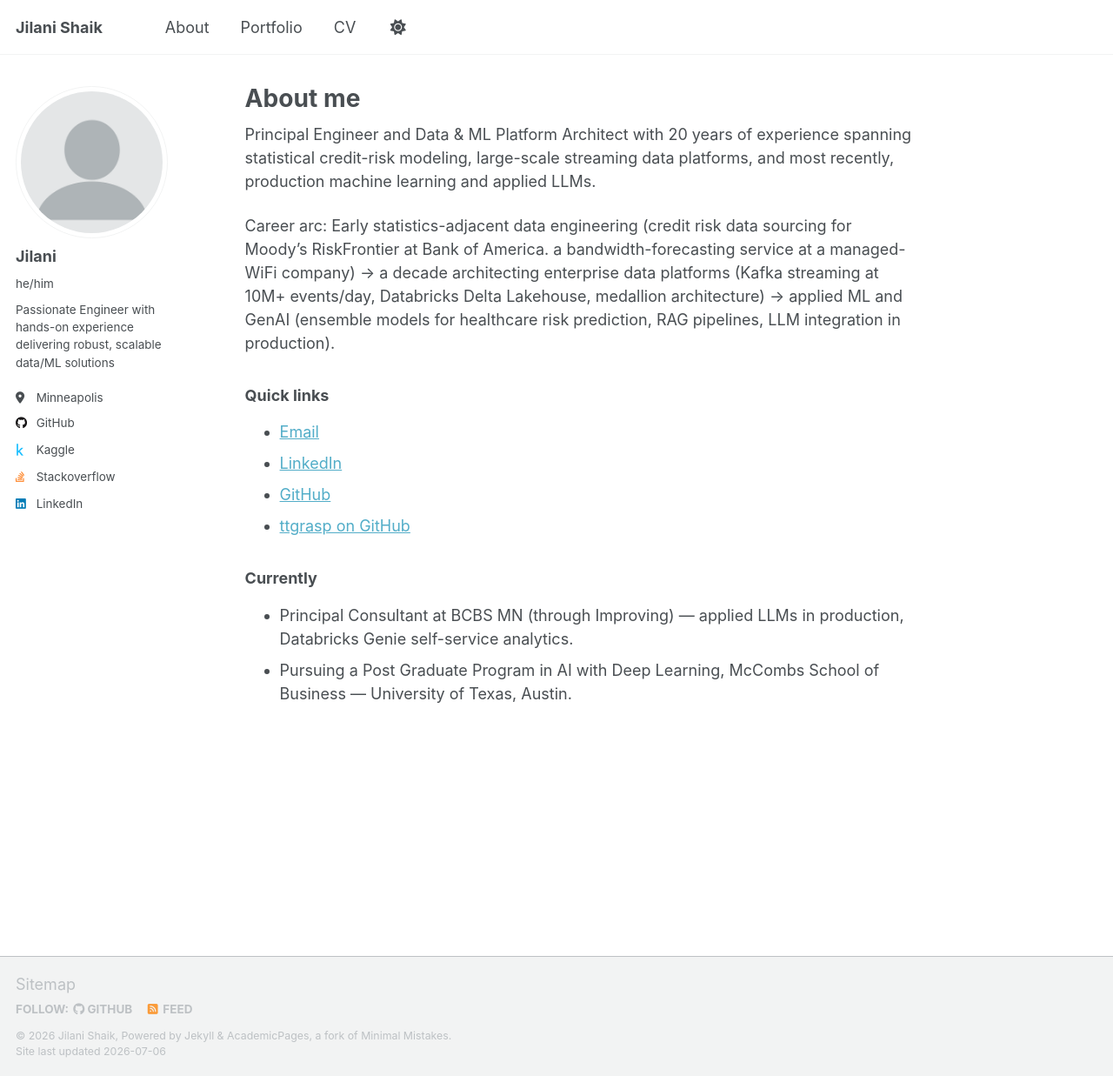
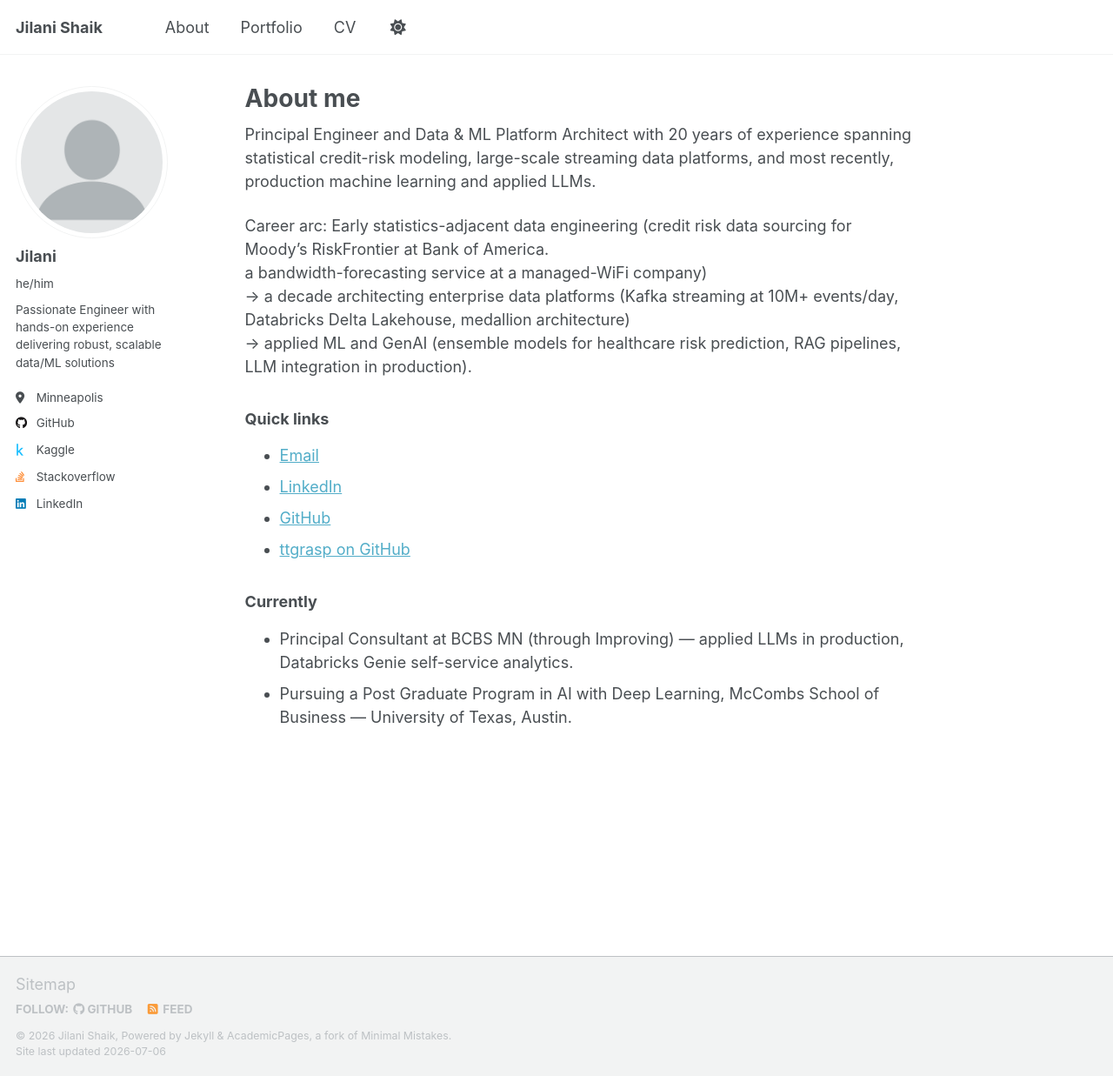
Before and after one commit to jilani20/jilani20.github.io, a Jekyll site: the page built from _pages/about.md, in a window 1280 px wide and 1237 px high. Shown: the whole window at 87% size. Built offline with Jekyll 4.4.1, drawn with Linux system fonts in a browser that asks for light colours; a script that is not in the unit is left out.

```diff
--- a/_pages/about.md
+++ b/_pages/about.md
@@ -11,9 +11,9 @@ redirect_from:
 Principal Engineer and Data & ML Platform Architect with 20 years of experience spanning statistical credit-risk modeling, large-scale streaming data platforms, and most recently, production machine learning and applied LLMs.
 
 Career arc:
-Early statistics-adjacent data engineering (credit risk data sourcing for Moody's RiskFrontier at Bank of America.
-a bandwidth-forecasting service at a managed-WiFi company)
-→ a decade architecting enterprise data platforms (Kafka streaming at 10M+ events/day, Databricks Delta Lakehouse, medallion architecture)
+Early statistics-adjacent data engineering (credit risk data sourcing for Moody's RiskFrontier at Bank of America. \
+a bandwidth-forecasting service at a managed-WiFi company) \
+→ a decade architecting enterprise data platforms (Kafka streaming at 10M+ events/day, Databricks Delta Lakehouse, medallion architecture) \
 → applied ML and GenAI (ensemble models for healthcare risk prediction, RAG pipelines, LLM integration in production).
 
 ### Quick links
```
